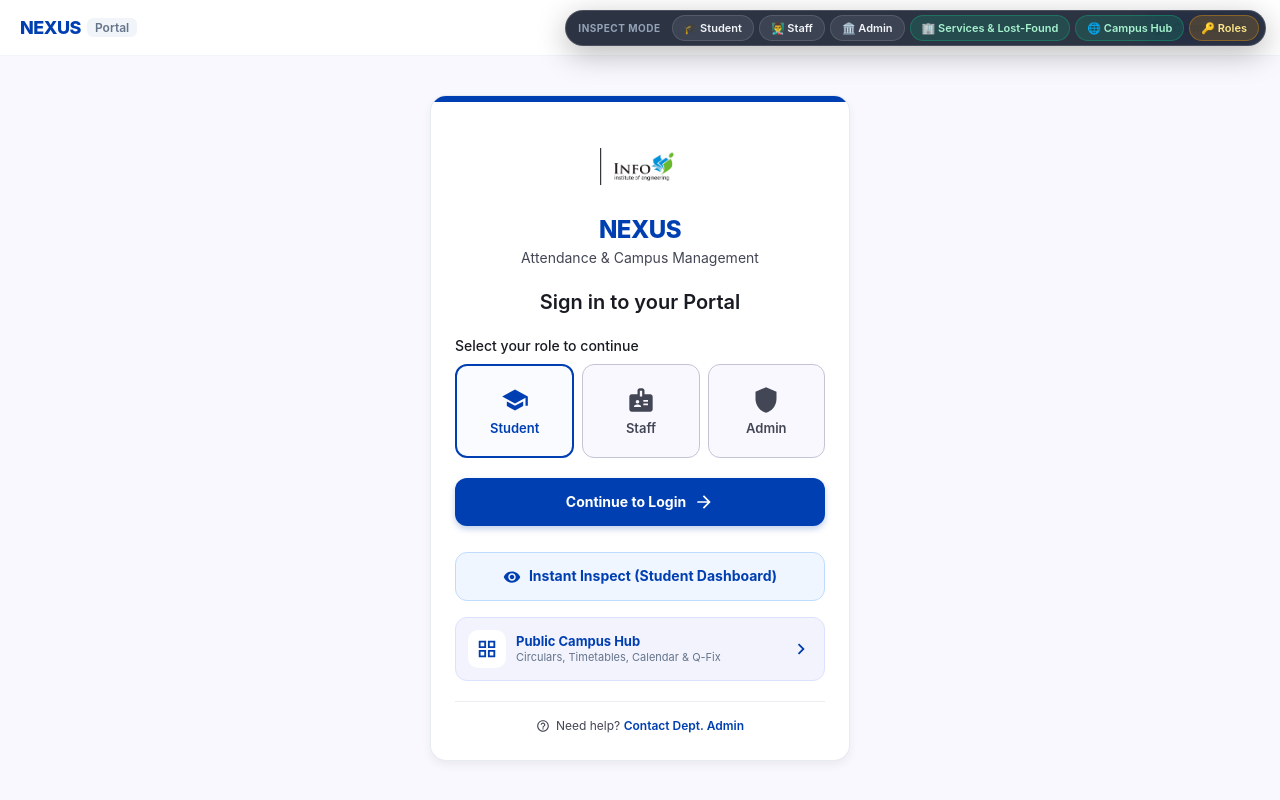
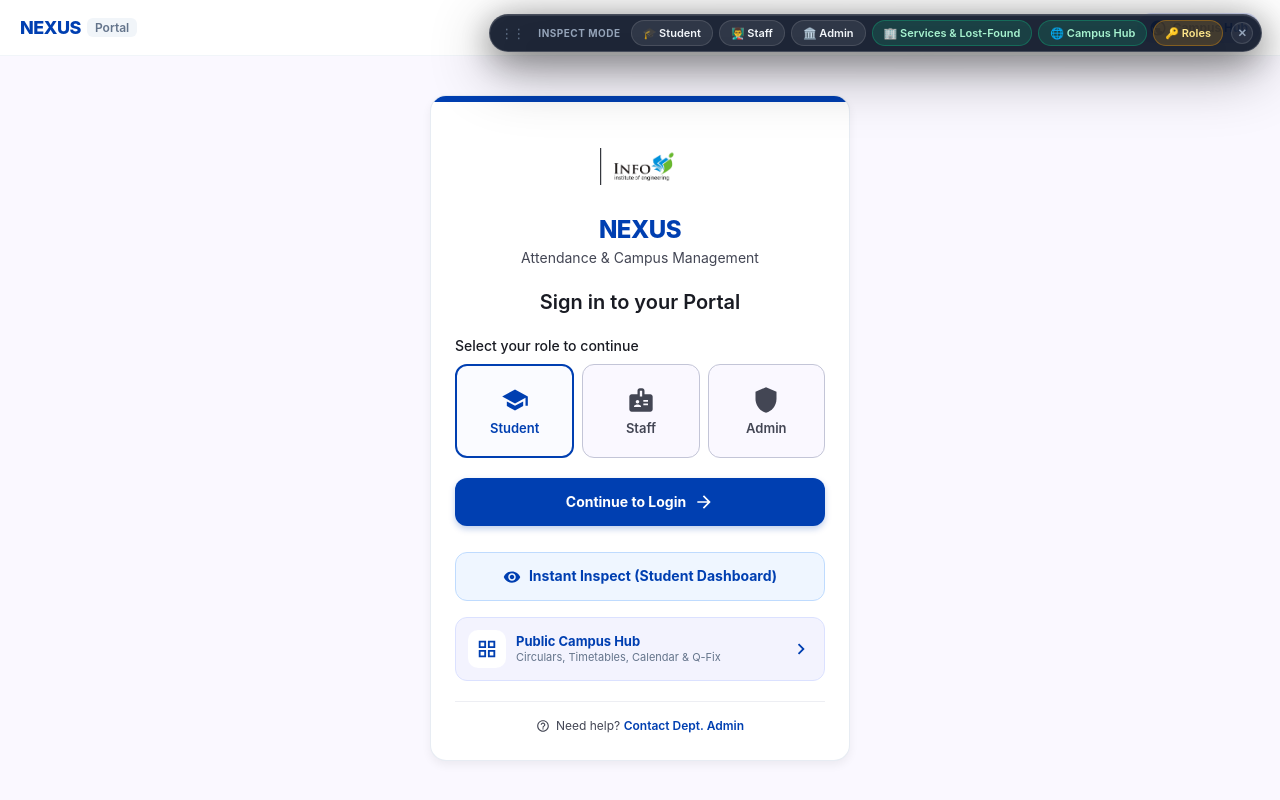
Before and after one commit to techloverprakash-alt/smart-campus, a React (Vite) app: page / in a window 1280 px wide. Built offline with nearby package versions, Linux system fonts and the light colour scheme.

Commit message:
feat: add app shell, student dashboard, and global stylesheet

```diff
--- a/src/app/shell/Shell.jsx
+++ b/src/app/shell/Shell.jsx
@@ -1,4 +1,4 @@
-import React, { createContext, useContext, useEffect } from 'react';
+import React, { createContext, useContext, useEffect, useState, useRef } from 'react';
 import { useRouter } from '../../router';
 import { useAuth } from '../../modules/auth/context/AuthContext';
 import { useBreakpoint, MaterialIcons, ActivityIndicator } from '@/ui';
@@ -16,9 +16,137 @@ const HOME = { STUDENT: 'StudentDashboard', STAFF: 'StaffDashboard', ADMIN: 'Adm
  *  - <1100px : mobile layout (screens render their own bottom navigation)
  */
 function InspectorBar({ activeRole, onSelectRole, onCampusServices, onCampusHub, onLogin }) {
+  const [collapsed, setCollapsed] = useState(false);
+  const [position, setPosition] = useState(() => {
+    try {
+      const saved = localStorage.getItem('nexus_inspector_pos');
+      if (saved) return JSON.parse(saved);
+    } catch {
+      // Ignore
+    }
+    return null;
+  });
+  const [isDragging, setIsDragging] = useState(false);
+  const dragRef = useRef({
+    startX: 0,
+    startY: 0,
+    initialX: 0,
+    initialY: 0,
+    hasMoved: false,
+  });
+  const barRef = useRef(null);
+
+  const handlePointerDown = (e) => {
+    if (e.target.closest('button')) return;
+    if (!barRef.current) return;
+
+    const rect = barRef.current.getBoundingClientRect();
+    dragRef.current = {
+      startX: e.clientX,
+      startY: e.clientY,
+      initialX: rect.left,
+      initialY: rect.top,
+      hasMoved: false,
+    };
+
+    setIsDragging(true);
+
+    const onPointerMove = (moveEvent) => {
+      const deltaX = moveEvent.clientX - dragRef.current.startX;
+      const deltaY = moveEvent.clientY - dragRef.current.startY;
+
+      if (Math.abs(deltaX) > 3 || Math.abs(deltaY) > 3) {
+        dragRef.current.hasMoved = true;
+      }
+
+      const rectNow = barRef.current?.getBoundingClientRect() || { width: 280, height: 42 };
+      const maxX = Math.max(8, window.innerWidth - rectNow.width - 8);
+      const maxY = Math.max(8, window.innerHeight - rectNow.height - 8);
+
+      const nextX = Math.min(Math.max(8, dragRef.current.initialX + deltaX), maxX);
+      const nextY = Math.min(Math.max(8, dragRef.current.initialY + deltaY), maxY);
+
+      setPosition({ x: nextX, y: nextY });
+    };
+
+    const onPointerUp = () => {
+      setIsDragging(false);
+      window.removeEventListener('pointermove', onPointerMove);
+      window.removeEventListener('pointerup', onPointerUp);
+
+      if (barRef.current) {
+        const finalRect = barRef.current.getBoundingClientRect();
+        try {
+          localStorage.setItem(
+            'nexus_inspector_pos',
+            JSON.stringify({ x: finalRect.left, y: finalRect.top })
+          );
+        } catch {
+          // Ignore
+        }
+      }
+    };
+
+    window.addEventListener('pointermove', onPointerMove);
+    window.addEventListener('pointerup', onPointerUp);
+  };
+
+  const roleLabel =
+    activeRole === 'STUDENT'
+      ? '🎓 Student'
+      : activeRole === 'STAFF'
+      ? '👨‍🏫 Staff'
+      : activeRole === 'ADMIN'
+      ? '🏛️ Admin'
+      : '👤 Guest';
+
+  const floatingStyle = position
+    ? {
+        position: 'fixed',
+        left: `${position.x}px`,
+        top: `${position.y}px`,
+        right: 'auto',
+        bottom: 'auto',
+      }
+    : undefined;
+
   return (
-    <div className="nexus-inspector-bar">
-      <div className="nexus-inspector-pill">
+    <div
+      ref={barRef}
+      className={`nexus-inspector-bar ${isDragging ? 'is-dragging' : ''}`}
+      style={floatingStyle}
+      onPointerDown={handlePointerDown}
+    >
+      {collapsed ? (
+        <div
+          className="nexus-inspector-pill nexus-inspector-floating-collapsed"
+          onClick={() => {
+            if (!dragRef.current.hasMoved) {
+              setCollapsed(false);
+            }
+          }}
+          title="Click to expand Inspect Mode • Drag to move anywhere"
+        >
+          <span className="nexus-drag-handle" title="Drag to reposition">⋮⋮</span>
+          <span className="nexus-inspector-tag">Inspect</span>
+          <span className="nexus-collapsed-active-badge">{roleLabel}</span>
+          <button
+            type="button"
+            className="nexus-expand-btn"
+            title="Expand"
+            onClick={(e) => {
+              e.stopPropagation();
+              setCollapsed(false);
+            }}
+          >
+            ＋
+          </button>
+        </div>
+      ) : (
+        <div className="nexus-inspector-pill nexus-inspector-floating-expanded">
+          <div className="nexus-drag-handle" title="Drag to reposition anywhere">
+            <span>⋮⋮</span>
+          </div>
           <span className="nexus-inspector-tag">Inspect Mode</span>
           <button
             type="button"
@@ -62,7 +190,19 @@ function InspectorBar({ activeRole, onSelectRole, onCampusServices, onCampusHub,
           >
             🔑 Roles
           </button>
+          <button
+            type="button"
+            className="nexus-inspector-btn collapse-btn"
+            title="Minimize to floating pill"
+            onClick={(e) => {
+              e.stopPropagation();
+              setCollapsed(true);
+            }}
+          >
+            ✕
+          </button>
         </div>
+      )}
     </div>
   );
 }
--- a/src/modules/student/dashboard/StudentDashboard.jsx
+++ b/src/modules/student/dashboard/StudentDashboard.jsx
@@ -578,42 +578,6 @@ export default function StudentDashboard({ navigation }) {
             <StudentProfileCard user={user} profile={profile} />
           </View>
 
-          {/* Student & Faculty Services Banner */}
-          <TouchableOpacity
-            style={{
-              marginHorizontal: 16,
-              marginBottom: 16,
-              backgroundColor: '#eff6ff',
-              borderRadius: 16,
-              padding: 16,
-              borderWidth: 1,
-              borderColor: '#bfdbfe',
-              flexDirection: 'row',
-              alignItems: 'center',
-              justifyContent: 'space-between',
-            }}
-            activeOpacity={0.85}
-            onPress={() => navigation?.navigate('StudentFacultyPortal')}
-          >
-            <View style={{ flexDirection: 'row', alignItems: 'center', gap: 12, flex: 1 }}>
-              <View style={{ width: 44, height: 44, borderRadius: 12, backgroundColor: '#2563eb', alignItems: 'center', justifyContent: 'center' }}>
-                <MaterialIcons name="support-agent" size={24} color="#ffffff" />
-              </View>
-              <View style={{ flex: 1 }}>
-                <View style={{ flexDirection: 'row', alignItems: 'center', gap: 6 }}>
-                  <Text style={{ fontSize: 14, fontWeight: '700', color: '#1e3a8a' }}>Student & Faculty Portal</Text>
-                  <View style={{ backgroundColor: '#dbeafe', paddingHorizontal: 6, paddingVertical: 2, borderRadius: 4 }}>
-                    <Text style={{ fontSize: 10, fontWeight: '800', color: '#1d4ed8' }}>NEW</Text>
-                  </View>
-                </View>
-                <Text style={{ fontSize: 12, color: '#4b5563', marginTop: 2 }}>
-                  Infrastructure complaints & Campus Lost and Found board
-                </Text>
-              </View>
-            </View>
-            <MaterialIcons name="arrow-forward" size={20} color="#2563eb" />
-          </TouchableOpacity>
-
           {/* Attendance Gateway */}
           <AttendanceOverview
             onPress={() => navigation?.navigate("StudentAttendanceDetail")}
--- a/src/styles/global.css
+++ b/src/styles/global.css
@@ -475,27 +475,104 @@ textarea.rn-input {
   transition: transform 0.15s;
 }
 
-/* ── Frontend Inspector Bar ─────────────────────────────────────────── */
+/* ── Frontend Floating Inspector Bar ───────────────────────────────── */
 .nexus-inspector-bar {
   position: fixed;
-  top: 10px;
-  right: 14px;
+  top: 14px;
+  right: 18px;
   z-index: 99999;
   display: flex;
   pointer-events: auto;
+  -webkit-user-select: none;
+  user-select: none;
+  touch-action: none;
+  filter: drop-shadow(0 14px 28px rgba(0, 0, 0, 0.42));
+  transition: transform 0.12s ease;
+}
+
+.nexus-inspector-bar.is-dragging {
+  opacity: 0.96;
+  transform: scale(1.02);
+  cursor: grabbing !important;
 }
 
 .nexus-inspector-pill {
   display: flex;
   align-items: center;
-  gap: 5px;
-  background: rgba(15, 23, 42, 0.88);
-  -webkit-backdrop-filter: blur(14px);
-  backdrop-filter: blur(14px);
-  padding: 4px 6px;
+  gap: 6px;
+  background: rgba(15, 23, 42, 0.92);
+  -webkit-backdrop-filter: blur(16px);
+  backdrop-filter: blur(16px);
+  padding: 5px 8px;
   border-radius: 999px;
-  border: 1px solid rgba(255, 255, 255, 0.15);
-  box-shadow: 0 8px 30px rgba(0, 0, 0, 0.28);
+  border: 1px solid rgba(255, 255, 255, 0.18);
+  box-shadow: 0 8px 32px rgba(0, 0, 0, 0.35), inset 0 1px 0 rgba(255, 255, 255, 0.12);
+  transition: all 0.2s cubic-bezier(0.16, 1, 0.3, 1);
+}
+
+.nexus-inspector-pill:hover {
+  border-color: rgba(96, 165, 250, 0.35);
+  box-shadow: 0 12px 38px rgba(0, 0, 0, 0.48), 0 0 16px rgba(37, 99, 235, 0.22);
+}
+
+.nexus-drag-handle {
+  display: flex;
+  align-items: center;
+  justify-content: center;
+  color: #64748b;
+  cursor: grab;
+  padding: 0 4px 0 2px;
+  font-size: 13px;
+  letter-spacing: -1px;
+  line-height: 1;
+  transition: color 0.15s ease;
+}
+
+.nexus-drag-handle:hover {
+  color: #94a3b8;
+}
+
+.nexus-inspector-floating-collapsed {
+  cursor: pointer;
+  padding: 4px 10px 4px 8px;
+  gap: 8px;
+}
+
+.nexus-collapsed-active-badge {
+  background: #003fb1;
+  color: #ffffff;
+  font-size: 11px;
+  font-weight: 700;
+  padding: 2px 9px;
+  border-radius: 999px;
+  border: 1px solid #60a5fa;
+  box-shadow: 0 0 8px rgba(96, 165, 250, 0.4);
+  white-space: nowrap;
+}
+
+.nexus-expand-btn {
+  background: rgba(255, 255, 255, 0.12);
+  border: 1px solid rgba(255, 255, 255, 0.16);
+  color: #e2e8f0;
+  width: 20px;
+  height: 20px;
+  border-radius: 50%;
+  display: flex;
+  align-items: center;
+  justify-content: center;
+  font-size: 12px;
+  font-weight: 700;
+  cursor: pointer;
+  margin-left: 2px;
+  padding: 0;
+  line-height: 1;
+  transition: all 0.15s ease;
+}
+
+.nexus-expand-btn:hover {
+  background: rgba(255, 255, 255, 0.25);
+  transform: scale(1.1);
+  color: #ffffff;
 }
 
 .nexus-inspector-tag {
@@ -503,7 +580,7 @@ textarea.rn-input {
   font-size: 10px;
   font-weight: 700;
   letter-spacing: 0.5px;
-  padding: 0 6px;
+  padding: 0 4px;
   text-transform: uppercase;
   -webkit-user-select: none;
   user-select: none;
@@ -552,6 +629,28 @@ textarea.rn-input {
 
 .nexus-inspector-btn.login-btn:hover {
   background: rgba(245, 158, 11, 0.35);
+}
+
+.nexus-inspector-btn.collapse-btn {
+  background: rgba(255, 255, 255, 0.06);
+  border-color: rgba(255, 255, 255, 0.12);
+  color: #94a3b8;
+  padding: 4px 8px;
+  font-size: 11px;
+  border-radius: 50%;
+  width: 22px;
+  height: 22px;
+  display: flex;
+  align-items: center;
+  justify-content: center;
+  margin-left: 2px;
+}
+
+.nexus-inspector-btn.collapse-btn:hover {
+  background: rgba(239, 68, 68, 0.25);
+  border-color: rgba(239, 68, 68, 0.4);
+  color: #fca5a5;
+  transform: scale(1.08);
 }
 
 @media (max-width: 640px) {
```
Lines whose indentation alone changed are shown as unchanged.
